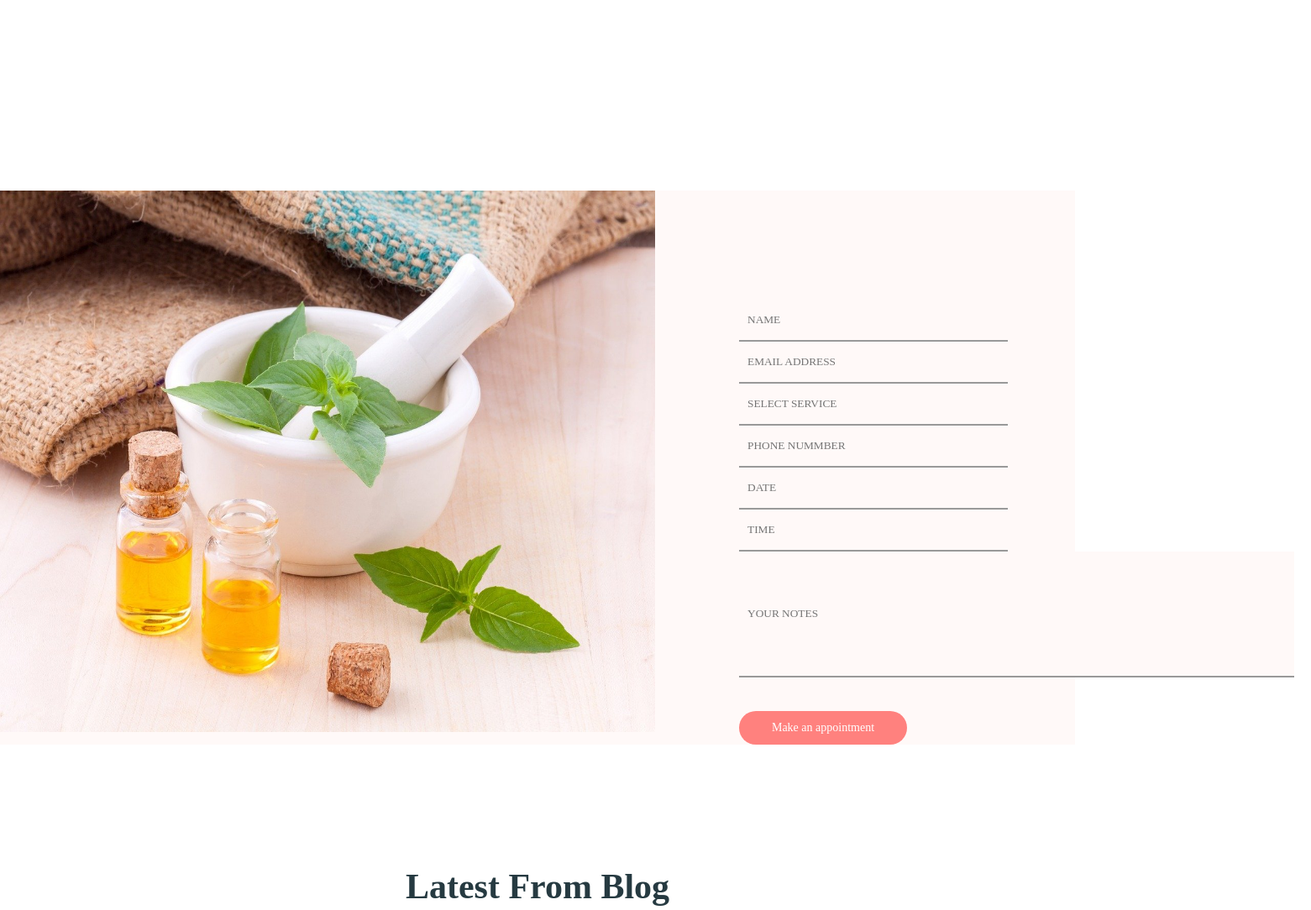
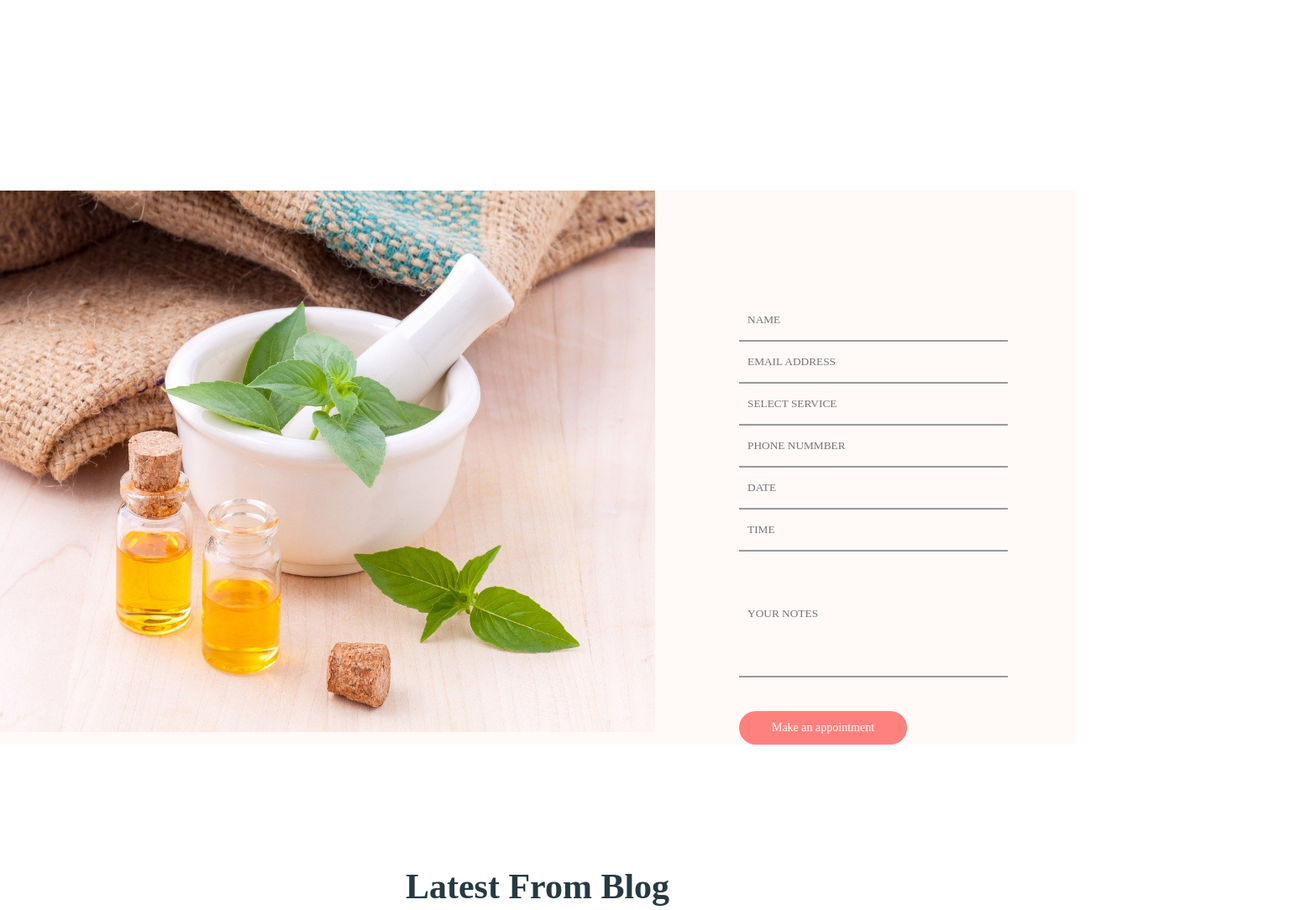
Before and after one commit to haiduongsung/spa, a plain HTML site: page index.html in a window 1280 px wide. Shown: the part 4649-5733 px from the top of the page at 84% size, 1561 px wide, since content can reach past the window. Drawn offline with Linux system fonts and the light colour scheme.

Commit message:
Update style.css

```diff
--- a/style.css
+++ b/style.css
@@ -524,7 +524,6 @@ header ul li a:hover {
 }
 
 #dat-hang #so-7 {
-	width: 661px;
 	height: 150px;
 }
 
```
